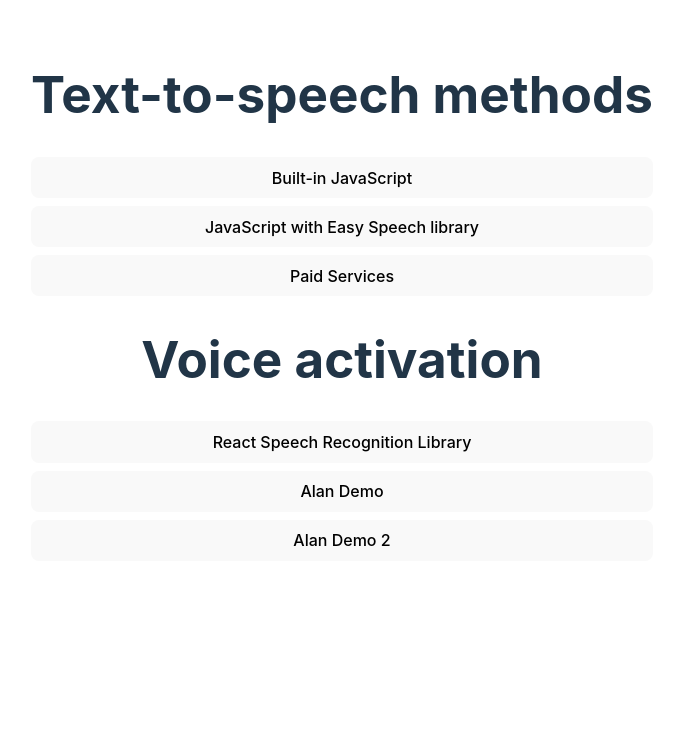
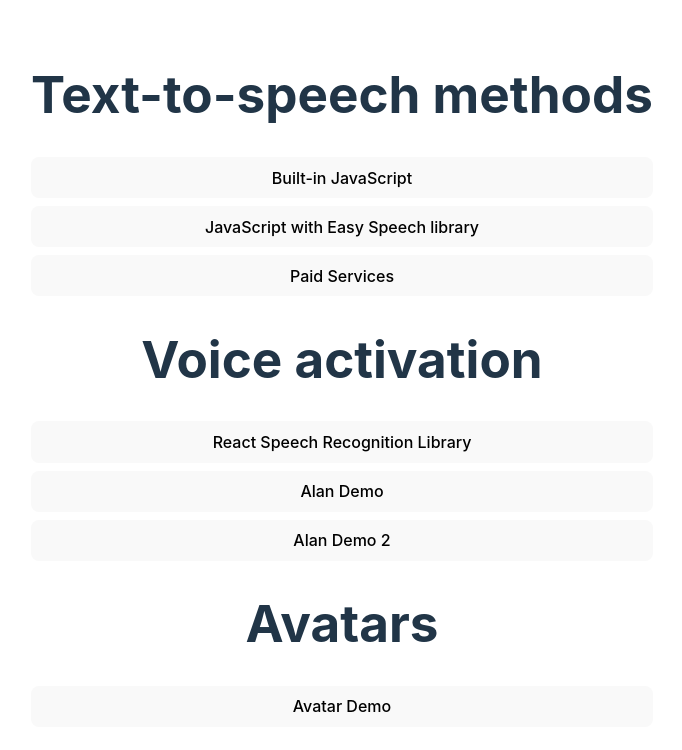
Before and after one commit to naelachkar/agado-internship, a React (Vite) app: page / in a window 1280 px wide. Shown: the top 750 px of the page, without its empty margins (298-980 px from the left). Built offline with nearby package versions, Linux system fonts and the light colour scheme.

Commit message:
Preparing Avatar component

```diff
--- a/src/App.jsx
+++ b/src/App.jsx
@@ -6,11 +6,10 @@
 import Home from "./components/Home";
 import Paid from "./components/TTS/Paid";
 import RSR from "./components/Voice Assistant/RSR";
-// import useAlan from "./components/assets/useAlan";
 import Alan2 from "./components/Voice Assistant/Alan2";
+import Avatar from "./components/avatar/avatar";
 
 export default function App() {
-  // useAlan();
   return (
     <Routes>
       <Route path="/" element={<Home />} />
@@ -20,6 +19,7 @@
       <Route path="/RSR" element={<RSR />} />
       <Route path="/Alan" element={<Alan />} />
       <Route path="/Alan2" element={<Alan2 />} />
+      <Route path="/avatar" element={<Avatar />} />
     </Routes>
   );
 }
--- a/src/components/Home.jsx
+++ b/src/components/Home.jsx
@@ -16,9 +16,15 @@
       </div>
       <h1>Voice activation</h1>
       <div className="flex column">
-        <button onClick={() => navigate("/RSR")}>React Speech Recognition Library</button>
+        <button onClick={() => navigate("/RSR")}>
+          React Speech Recognition Library
+        </button>
         <button onClick={() => navigate("/Alan")}>Alan Demo</button>
         <button onClick={() => navigate("/Alan2")}>Alan Demo 2</button>
+      </div>
+      <h1>Avatars</h1>
+      <div className="flex column">
+        <button onClick={() => navigate("/avatar")}>Avatar Demo</button>
       </div>
     </>
   );
--- /dev/null
+++ b/src/components/avatar/avatar.jsx
@@ -0,0 +1,7 @@
+export default function Avatar() {
+  return (
+    <>
+      <h1>Avatar Demo</h1>
+    </>
+  );
+}
```
Also changed, not shown: 1 other file (tests, documents, lock files or other folders).
